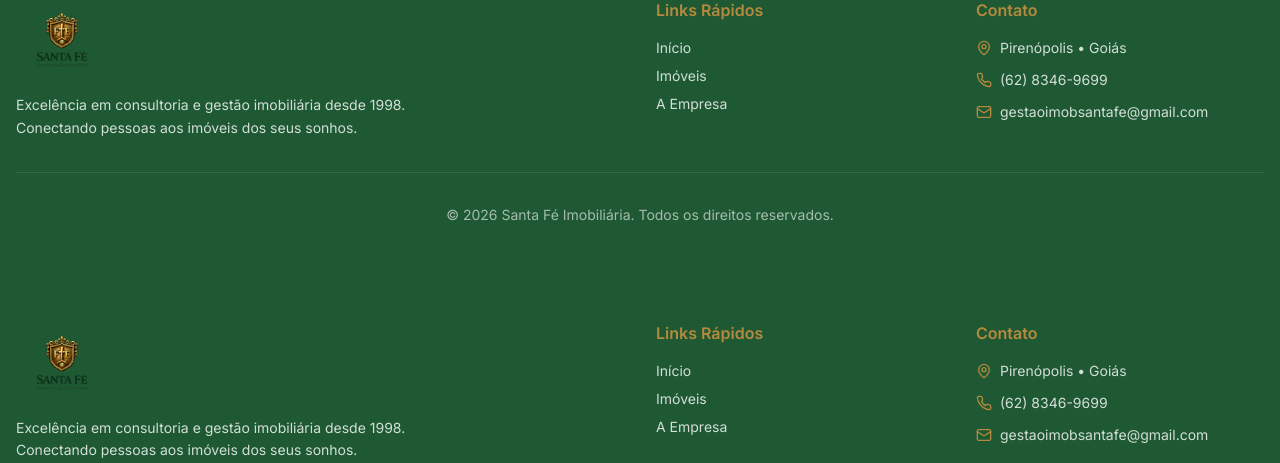
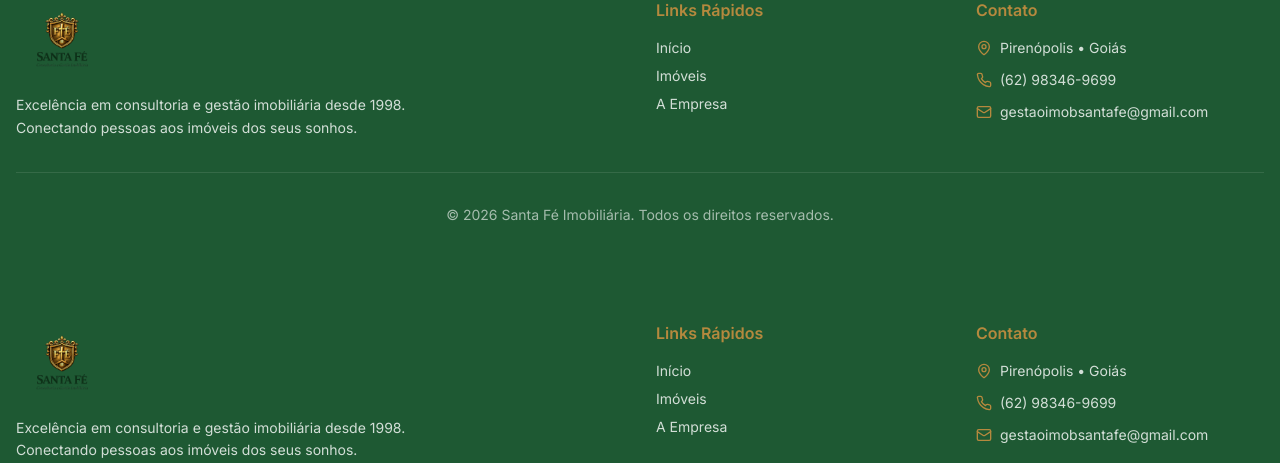
Before and after one commit to Verissimoo/Santa_F-_Imobiliaria, a Next.js app: page /empresa in a window 1280 px wide. Shown: the part 2050-2513 px from the top of the page. Built offline with nearby package versions, Linux system fonts and the light colour scheme; a web font is replaced by a local one.

Commit message:
lastDeploy

```diff
--- a/components/footer.tsx
+++ b/components/footer.tsx
@@ -44,7 +44,7 @@ export function Footer() {
               </div>
               <div className="flex items-center gap-2">
                 <Phone className="w-4 h-4 text-[#B5893E] flex-shrink-0" />
-                <span className="text-white/80 text-sm">(62) 8346-9699</span>
+                <span className="text-white/80 text-sm">(62) 98346-9699</span>
               </div>
               <div className="flex items-center gap-2">
                 <Mail className="w-4 h-4 text-[#B5893E] flex-shrink-0" />
```
